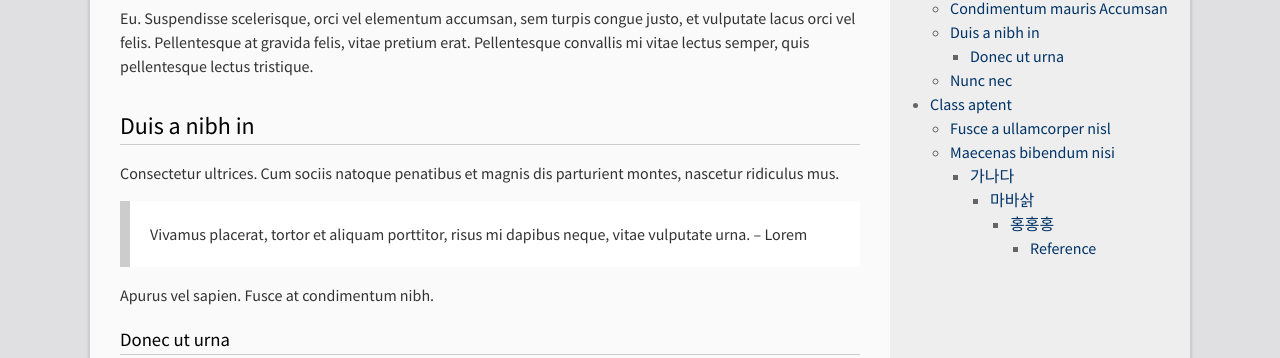
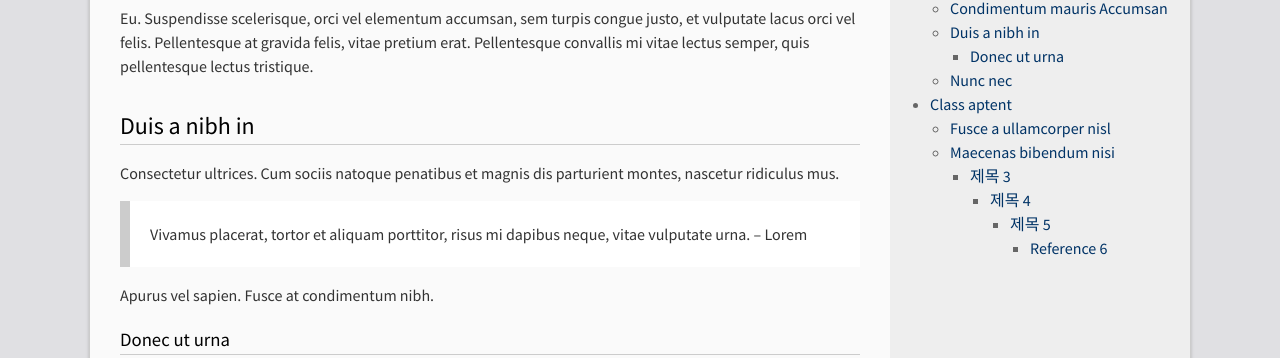
Before and after one commit to DebugJO/rustlang, a Jekyll site: the page built from _posts/1970-01-01-1.md, in a window 1280 px wide and 900 px high, scrolled down 438 px. Shown: the part 94-452 px from the top of the window. Built offline with Jekyll 4.4.1, drawn with Linux system fonts in a browser that asks for light colours; some of the changed text lies outside the part shown.

Commit message:
Update 1970-01-01-1.md

```diff
--- a/_posts/1970-01-01-1.md
+++ b/_posts/1970-01-01-1.md
@@ -73,18 +73,18 @@ Aleo facilisis porttitor ac ac metus. **Vivamus faucibus faucibus bibendum.** Do
 
  maximus malesuada est rutrum ac. Sed blandit semper faucibus. Nam venenatis consectetur malesuada. Nulla lacus purus, ultrices ac eros porttitor, finibus sodales augue. Suspendisse tincidunt, felis in placerat euismod, libero nulla interdum nisl, commodo efficitur felis dui in libero. Integer lobortis sapien sit amet orci tristique auctor a sit amet neque. Nunc tincidunt iaculis purus eget maximus. Fusce risus justo, rutrum at magna sed, rhoncus lacinia lectus. Vivamus lobortis odio ex, ac vehicula nunc facilisis non. Aliquam fermentum diam massa. Sed cursus, nisi varius laoreet aliquet, tortor urna porta turpis, in dictum urna enim vel leo. Etiam at lacus lorem. Vivamus ornare vitae nisl vel malesuada.
 
-### 가나다
+### 제목 3
 
 홍길동 입니다.
 
-#### 마바삵
+#### 제목 4
 
 홍길남 입니다.
 
-##### 홍홍홍
+##### 제목 5
 
 뷁 입니다.
 
-###### Reference
+###### Reference 6
 
 참고한 사이트 입니다.
```
